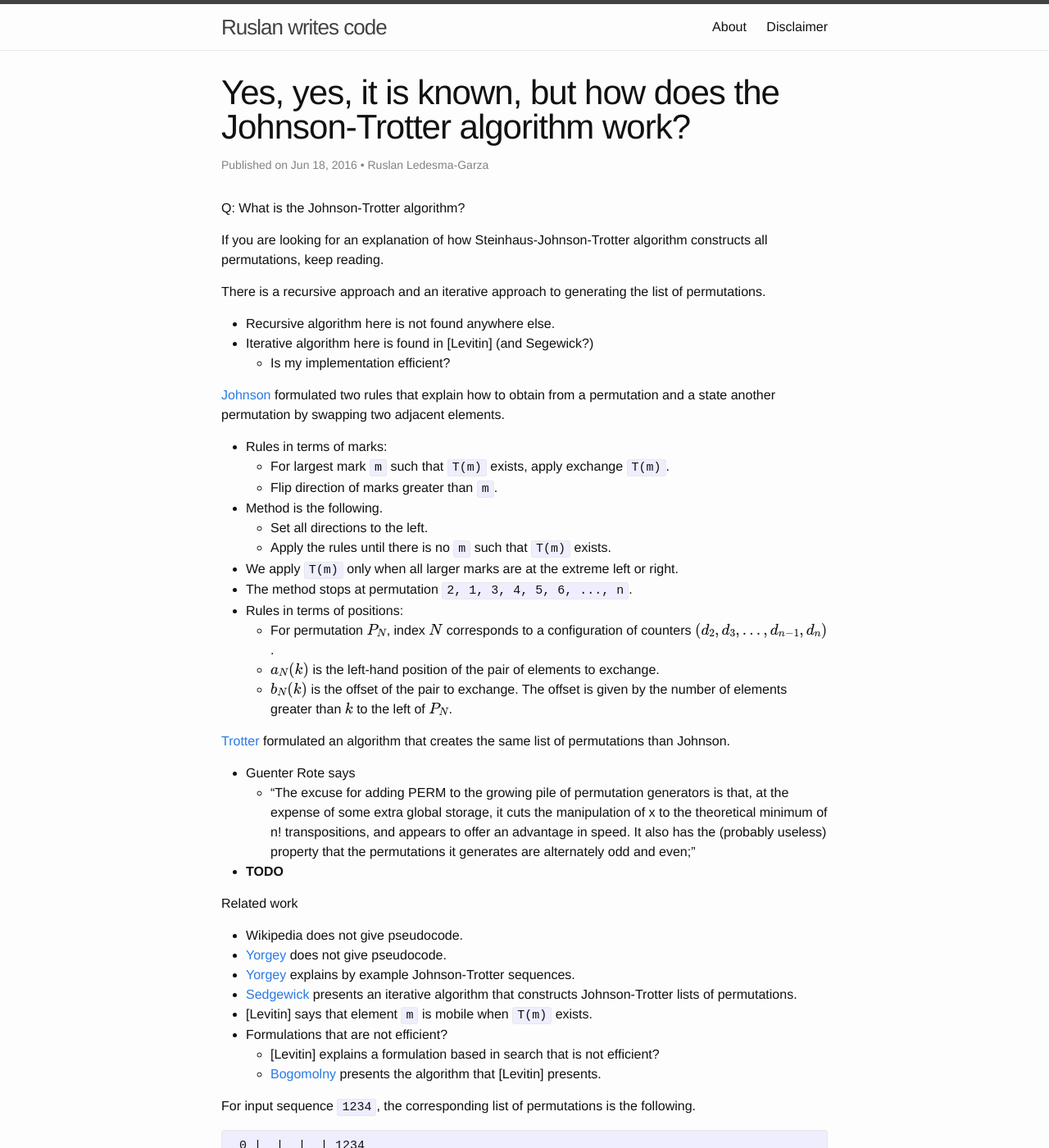
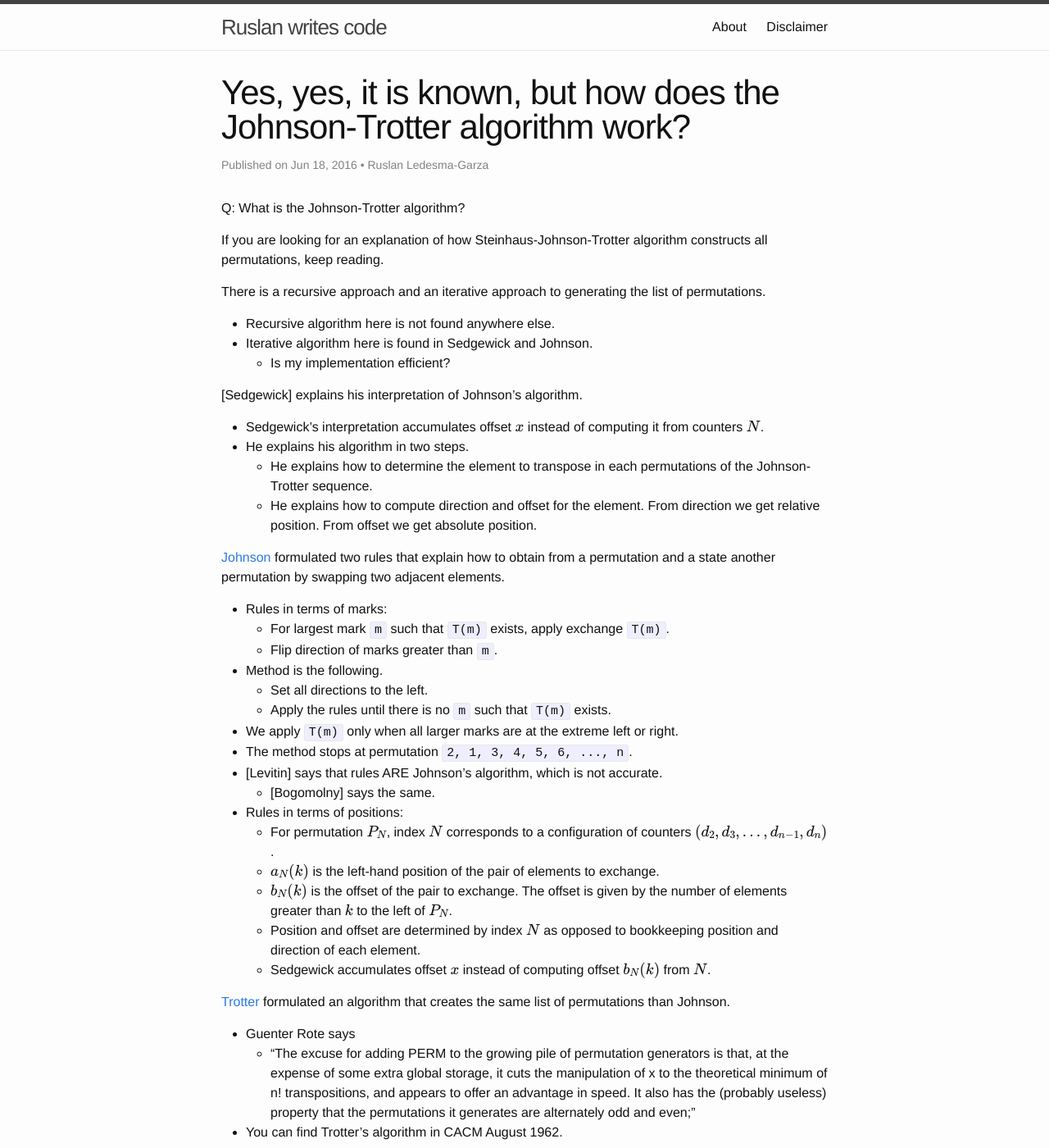
Before and after one commit to mrrusof/mrrusof.github.io, a Jekyll site: the page built from _posts/2016-06-18-how-does-johnson-trotter-work.markdown, in a window 1280 px wide and 1400 px high. Shown: the whole window at 82% size. Built offline with Jekyll 4.4.1, drawn with Linux system fonts in a browser that asks for light colours; formulas are drawn with MathJax 3.

Commit message:
WIP How does Johnson-Trotter algorithm work?

```diff
--- a/_posts/2016-06-18-how-does-johnson-trotter-work.markdown
+++ b/_posts/2016-06-18-how-does-johnson-trotter-work.markdown
@@ -13,8 +13,17 @@ If you are looking for an explanation of how Steinhaus-Johnson-Trotter algorithm
 There is a recursive approach and an iterative approach to generating the list of permutations.
 
 - Recursive algorithm here is not found anywhere else.
-- Iterative algorithm here is found in [Levitin] (and Segewick?)
+- Iterative algorithm here is found in Sedgewick and Johnson.
   - Is my implementation efficient?
+
+
+[Sedgewick] explains his interpretation of Johnson's algorithm.
+
+- Sedgewick's interpretation accumulates offset $@x@$ instead of computing it from counters $@N@$.
+- He explains his algorithm in two steps.
+  - He explains how to determine the element to transpose in each permutations of the Johnson-Trotter sequence.
+  - He explains how to compute direction and offset for the element. From direction we get relative position. From offset we get absolute position.
+
 
 [Johnson](#johnson) formulated two rules that explain how to obtain from a permutation and a state another permutation by swapping two adjacent elements.
 
@@ -26,10 +35,14 @@ There is a recursive approach and an iterative approach to generating the list o
   - Apply the rules until there is no `m` such that `T(m)` exists.
 - We apply `T(m)` only when all larger marks are at the extreme left or right.
 - The method stops at permutation `2, 1, 3, 4, 5, 6, ..., n`.
+- [Levitin] says that rules ARE Johnson's algorithm, which is not accurate.
+  - [Bogomolny] says the same.
 - Rules in terms of positions:
   - For permutation $@P_N@$, index $@N@$ corresponds to a configuration of counters $@(d_2, d_3, ..., d_{n-1}, d_n)@$.
   - $@a_N(k)@$ is the left-hand position of the pair of elements to exchange.
   - $@b_N(k)@$ is the offset of the pair to exchange. The offset is given by the number of elements greater than $@k@$ to the left of $@P_N@$.
+  - Position and offset are determined by index $@N@$ as opposed to bookkeeping position and direction of each element.
+  - Sedgewick accumulates offset $@x@$ instead of computing offset $@b_N(k)@$ from $@N@$.
 
 [Trotter](#trotter) formulated an algorithm that creates the same list of permutations than Johnson.
 
@@ -40,8 +53,7 @@ There is a recursive approach and an iterative approach to generating the list o
     transpositions, and appears to offer an advantage in speed. It
     also has the (probably useless) property that the permutations
     it generates are alternately odd and even;"
-
-- **TODO**
+- You can find Trotter's algorithm in CACM August 1962.
 
 Related work
 
```
